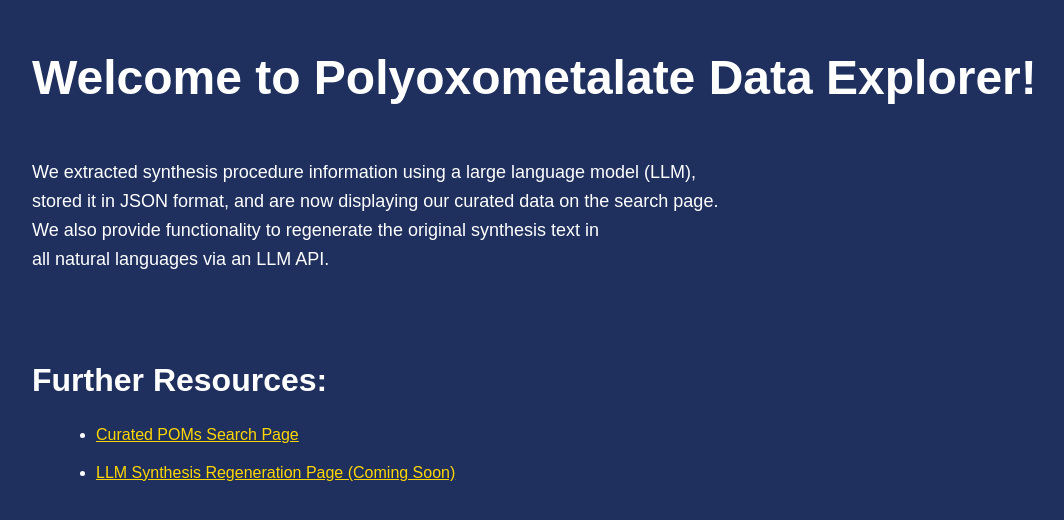
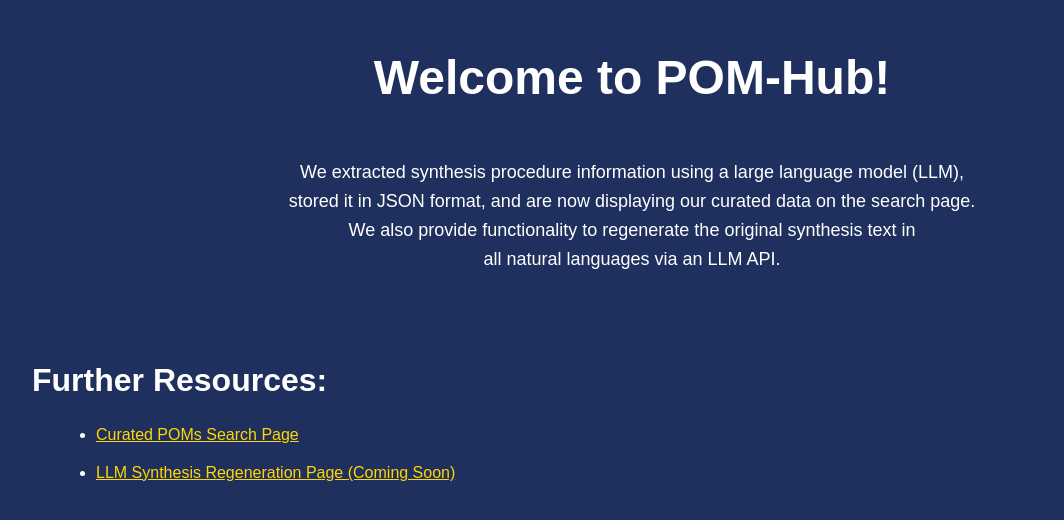
Before and after one commit to JanL80/SYNforPOM, a plain HTML site: page index.html in a window 1280 px wide. Shown: the whole page, without its empty margins (8-1072 px from the left). Drawn offline with Linux system fonts and the light colour scheme.

Commit message:
Update index.html

```diff
--- a/index.html
+++ b/index.html
@@ -18,6 +18,7 @@
     h1 {
       font-size: 3rem;
       margin-bottom: 1rem;
+      text-align: center;
     }
     h2 {
       font-size: 2rem;
@@ -28,6 +29,7 @@
       font-size: 1.125rem;
       margin-top: 0;
       margin-bottom: 1.5rem;
+      text-align: center;
     }
     ul {
       list-style-type: disc;
@@ -39,7 +41,7 @@
   </style>
 </head>
 <body>
-  <h1>Welcome to Polyoxometalate Data Explorer!</h1>
+  <h1>Welcome to POM-Hub!</h1>
   <br>
   <p>
     We extracted synthesis procedure information using a large language model (LLM), <br>
```
